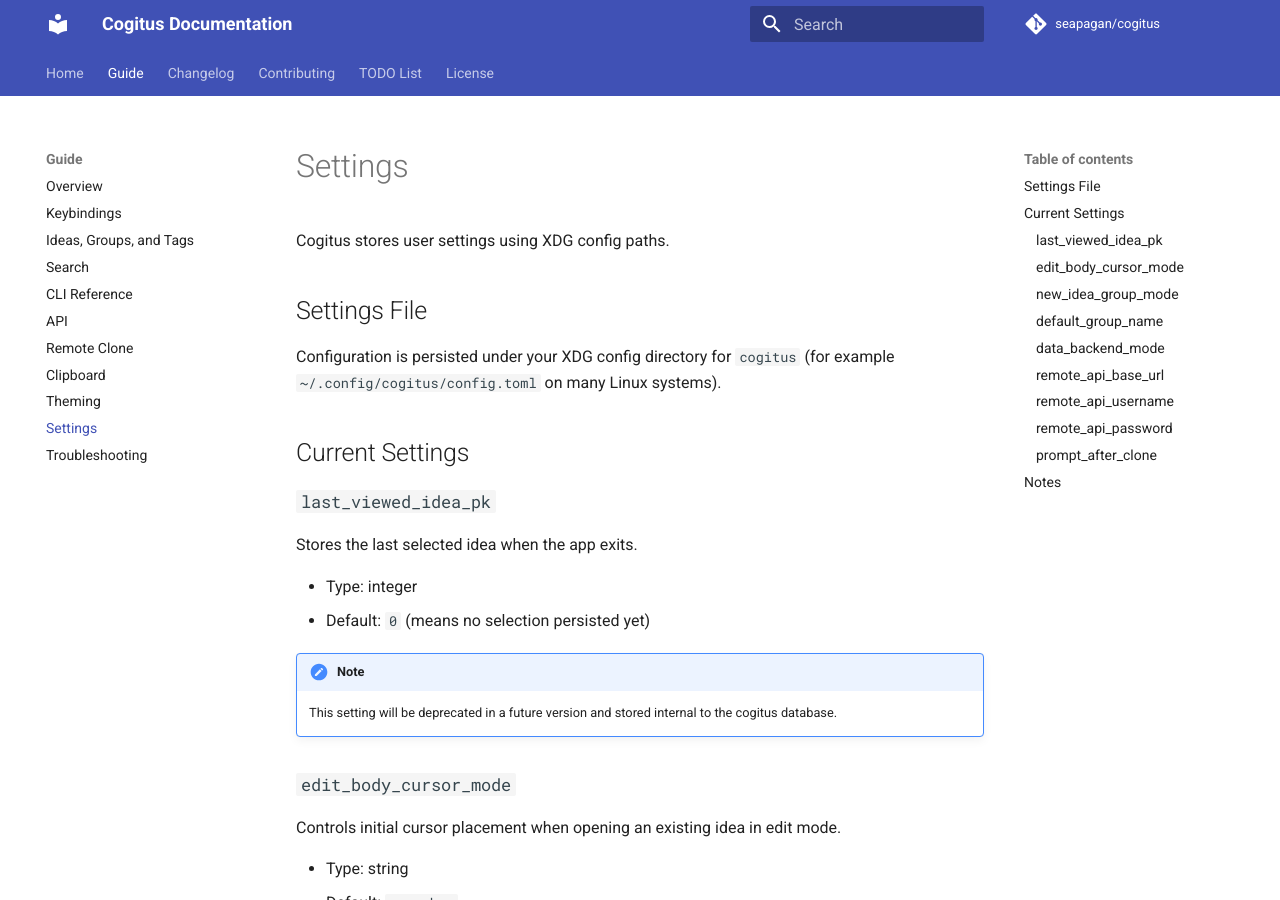
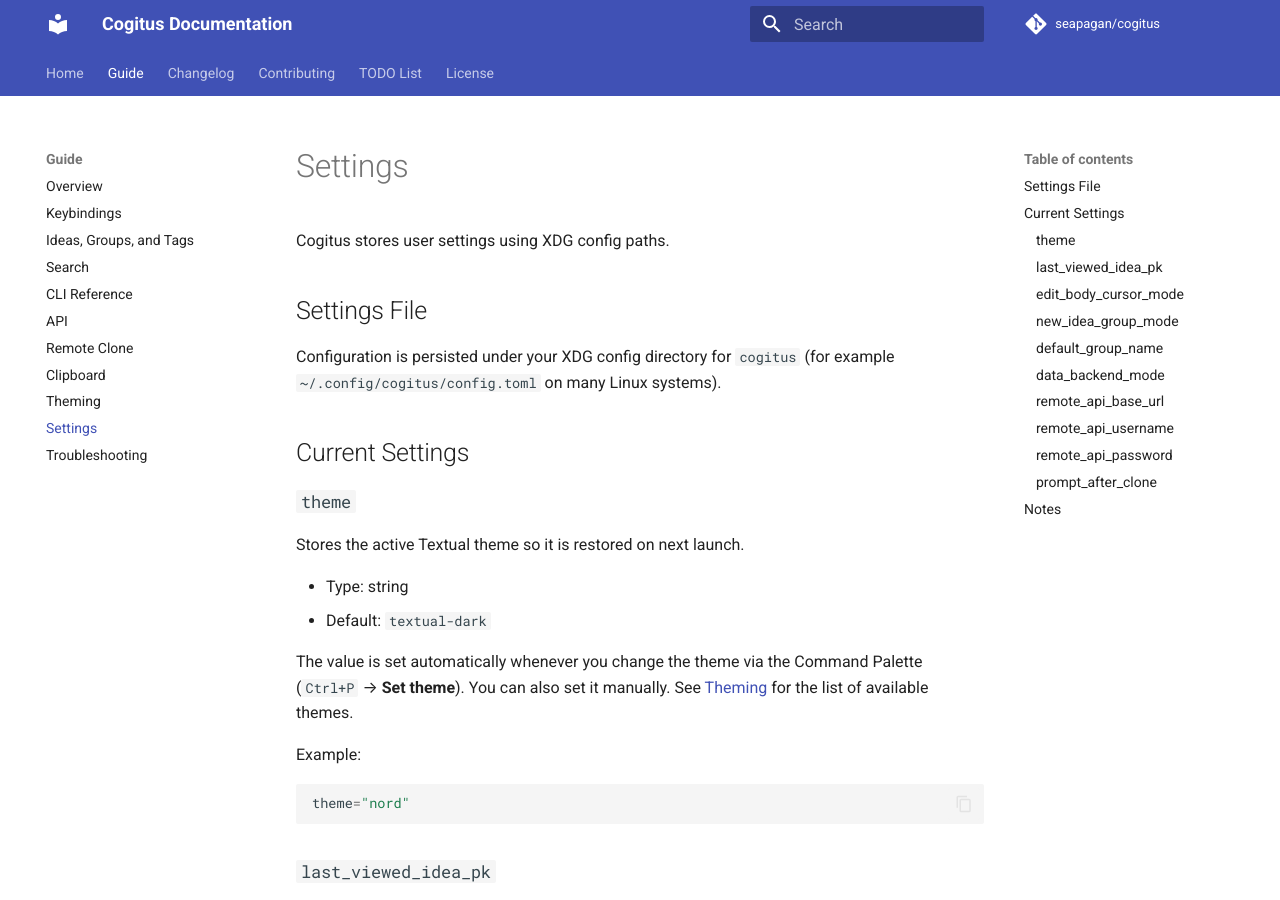
Before and after one commit to seapagan/cogitus, an MkDocs documentation site: the page built from docs/user-guide/settings.md, in a window 1280 px wide and 900 px high. Built offline with MkDocs 1.6.1 and Material for MkDocs 9.7.7, drawn with Linux system fonts in a browser that asks for light colours; comment, search, counter and statistics services are not loaded.

Commit message:
feat: persist selected Textual theme across restarts
Signed-off-by: Grant Ramsay <seapagan@gmail.com>

````diff
--- a/docs/user-guide/settings.md
+++ b/docs/user-guide/settings.md
@@ -8,6 +8,23 @@
 (for example `~/.config/cogitus/config.toml` on many Linux systems).
 
 ## Current Settings
+
+### `theme`
+
+Stores the active Textual theme so it is restored on next launch.
+
+- Type: string
+- Default: `textual-dark`
+
+The value is set automatically whenever you change the theme via the Command
+Palette (`Ctrl+P` → **Set theme**). You can also set it manually. See
+[Theming](theming.md) for the list of available themes.
+
+Example:
+
+```toml
+theme="nord"
+```
 
 ### `last_viewed_idea_pk`
 
````
Also changed, not shown: docs/user-guide/theming.md (+0 -7 lines), 3 other files.
